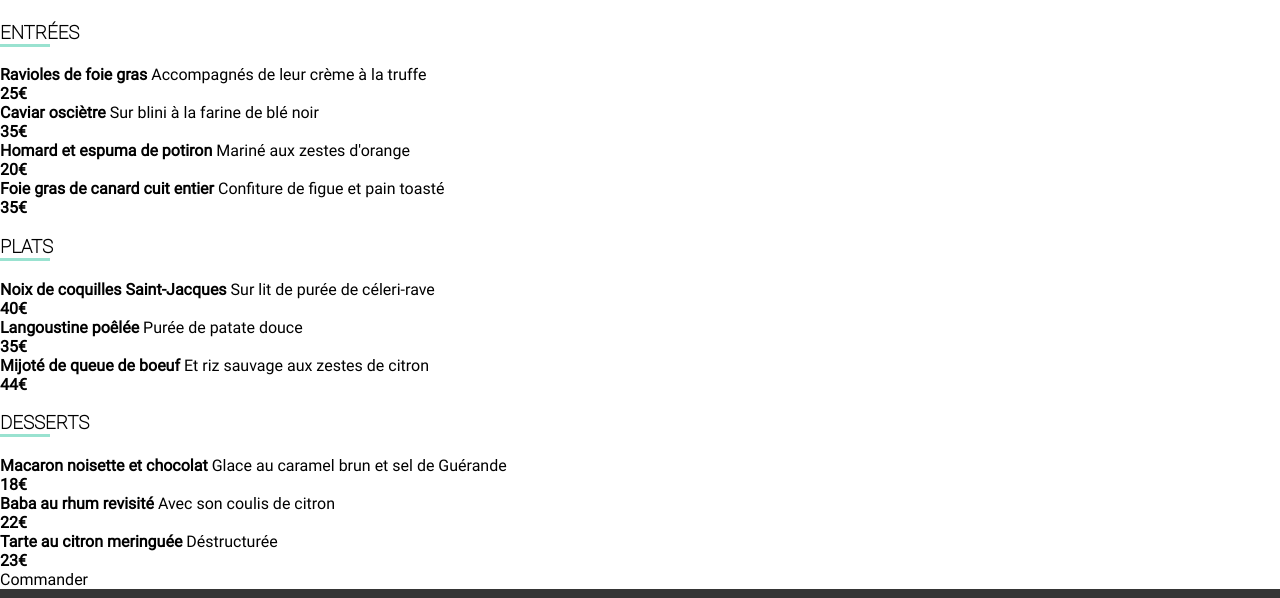
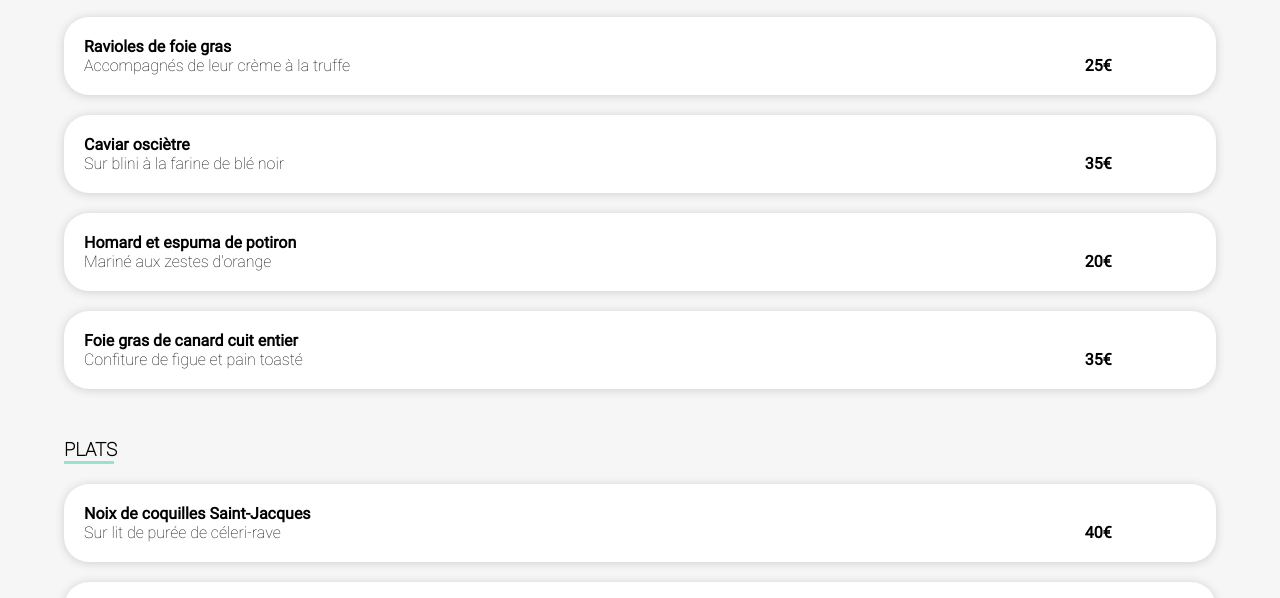
Before and after one commit to TakeoWalker/Marineparize_P3_17092021, a website: page pages/charonne.html in a window 1280 px wide. Shown: the part 401-999 px from the top of the page. Drawn offline with Linux system fonts and the light colour scheme; a web font is replaced by a local one.

Commit message:
css modifié sur pages menu

```diff
--- a/pages/charonne.html
+++ b/pages/charonne.html
@@ -13,8 +13,10 @@
 </head>
 
 <body>
-    <header>
-        <a href="../index.html"><i class="fas fa-arrow-left"></i></a>
+    <header class="menu-page-header">
+        <div class="back">
+            <a href="../index.html"><i class="fas fa-arrow-left"></i></a>
+        </div>
         <div class="logo">
             <img src="../public/img/logo/ohmyfood@2x.svg" alt="logo OhMyFood">
         </div>
@@ -24,65 +26,75 @@
         <div class="menu-page-img">
             <img src="../public/img/restaurants/stil-u2Lp8tXIcjw-unsplash.jpg" alt="Bannière menu La note enchantée">
         </div>
-        <section>
+        <div class="menu-page">
             <div class="menu-page-title">
                 <h2>La note enchantée</h2>
                 <div class="like">
                     <i class="far fa-heart"></i>
                 </div>
             </div>
-            <div>
+            <div class="menu">
                 <h3>Entrées</h3>
-                <div>
-                    <strong>Ravioles de foie gras</strong> Accompagnés de leur crème à la truffe
-                    <div><strong>25€</strong></div>
+                <div class="menu-card">
+                    <strong>Ravioles de foie gras</strong>
+                    <div class="menu-card-subtitle">Accompagnés de leur crème à la truffe</div>
+                    <div class="price"><strong>25€</strong></div>
                 </div>
-                <div>
-                    <strong>Caviar osciètre</strong> Sur blini à la farine de blé noir
-                    <div><strong>35€</strong></div>
+                <div class="menu-card">
+                    <strong>Caviar osciètre</strong>
+                    <div class="menu-card-subtitle">Sur blini à la farine de blé noir</div>
+                    <div class="price"><strong>35€</strong></div>
                 </div>
-                <div>
-                    <strong>Homard et espuma de potiron</strong> Mariné aux zestes d'orange
-                    <div><strong>20€</strong></div>
+                <div class="menu-card">
+                    <strong>Homard et espuma de potiron</strong>
+                    <div class="menu-card-subtitle">Mariné aux zestes d'orange</div>
+                    <div class="price"><strong>20€</strong></div>
                 </div>
-                <div>
-                    <strong>Foie gras de canard cuit entier</strong> Confiture de figue et pain toasté
-                    <div><strong>35€</strong></div>
+                <div class="menu-card">
+                    <strong>Foie gras de canard cuit entier</strong>
+                    <div class="menu-card-subtitle">Confiture de figue et pain toasté</div>
+                    <div class="price"><strong>35€</strong></div>
                 </div>
             </div>
-            <div>
+            <div class="menu">
                 <h3>Plats</h3>
-                <div>
-                    <strong>Noix de coquilles Saint-Jacques</strong> Sur lit de purée de céleri-rave
-                    <div><strong>40€</strong></div>
+                <div class="menu-card">
+                    <strong>Noix de coquilles Saint-Jacques</strong>
+                    <div class="menu-card-subtitle">Sur lit de purée de céleri-rave</div>
+                    <div class="price"><strong>40€</strong></div>
                 </div>
-                <div>
-                    <strong>Langoustine poêlée</strong> Purée de patate douce
-                    <div><strong>35€</strong></div>
+                <div class="menu-card">
+                    <strong>Langoustine poêlée</strong>
+                    <div class="menu-card-subtitle">Purée de patate douce</div>
+                    <div class="price"><strong>35€</strong></div>
                 </div>
-                <div>
-                    <strong>Mijoté de queue de boeuf</strong> Et riz sauvage aux zestes de citron
-                    <div><strong>44€</strong></div>
+                <div class="menu-card">
+                    <strong>Mijoté de queue de boeuf</strong>
+                    <div class="menu-card-subtitle">Et riz sauvage aux zestes de citron</div>
+                    <div class="price"><strong>44€</strong></div>
                 </div>
             </div>
-            <div>
+            <div class="menu">
                 <h3>Desserts</h3>
-                <div>
-                    <strong>Macaron noisette et chocolat</strong> Glace au caramel brun et sel de Guérande
-                    <div><strong>18€</strong></div>
+                <div class="menu-card">
+                    <strong>Macaron noisette et chocolat</strong>
+                    <div class="menu-card-subtitle">Glace au caramel brun et sel de Guérande</div>
+                    <div class="price"><strong>18€</strong></div>
                 </div>
-                <div>
-                    <strong>Baba au rhum revisité</strong> Avec son coulis de citron
-                    <div><strong>22€</strong></div>
+                <div class="menu-card">
+                    <strong>Baba au rhum revisité</strong>
+                    <div class="menu-card-subtitle">Avec son coulis de citron</div>
+                    <div class="price"><strong>22€</strong></div>
                 </div>
-                <div>
-                    <strong>Tarte au citron meringuée</strong> Déstructurée
-                    <div><strong>23€</strong></div>
+                <div class="menu-card">
+                    <strong>Tarte au citron meringuée</strong>
+                    <div class="menu-card-subtitle">Déstructurée</div>
+                    <div class="price"><strong>23€</strong></div>
                 </div>
             </div>
-        </section>
-        <div>
-            Commander
+            <div class="order-btn">
+                Commander
+            </div>
         </div>
     </main>
 
--- a/sass/main.scss
+++ b/sass/main.scss
@@ -331,7 +331,7 @@ footer div {
     margin-bottom: 50px;
 }
 
-h3 {
+.menu h3 {
     font-family: $font-subtitle;
     border-bottom: 3px solid $color-tertiary;
     width: 50px;
@@ -339,6 +339,9 @@ h3 {
 }
 
 .menu-card {
+    display: grid;
+    grid-template-columns: auto 10%;
+    grid-template-rows: auto auto;
     background-color: white;
     margin: 20px 0;
     padding: 20px;
@@ -347,7 +350,12 @@ h3 {
 }
 
 .menu-card-subtitle {
+    grid-column: 1;
     font-family: $font-subtitle;
+}
+
+.price {
+    grid-column: 2;
 }
 
 .order-btn {
```
Also changed, not shown: pages/cite-rouge.html (+47 -36 lines), pages/menilmontant.html (+47 -36 lines), public/css/style.css, 1 other file.
